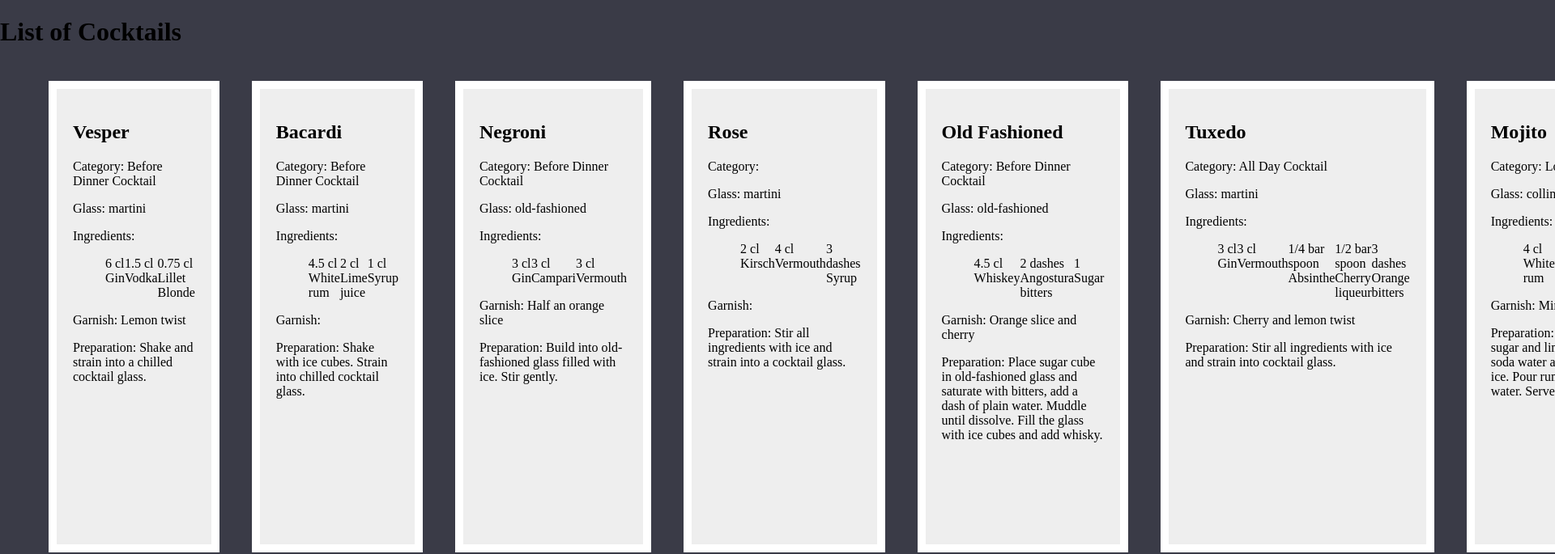
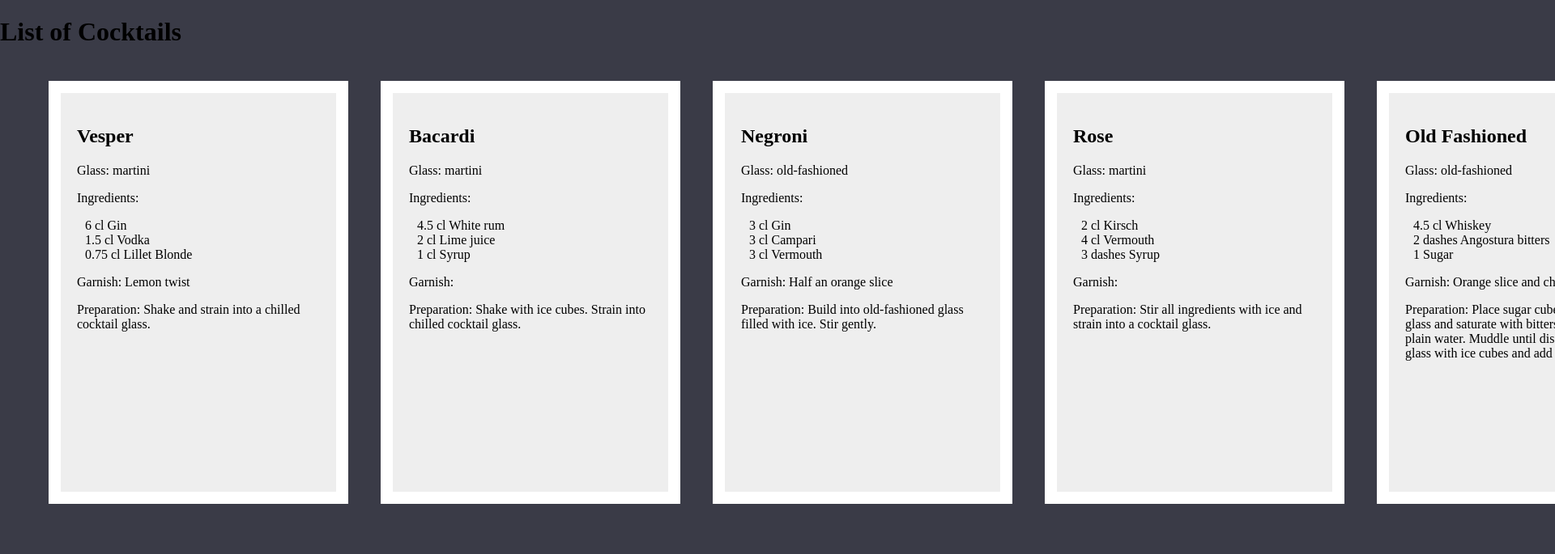
Before and after one commit to isabelchua/cocktail-project, a React (Vite) app: page / in a window 1280 px wide. Shown: the top 685 px of the page at 81% size, 1920 px wide, since content can reach past the window. Built offline with nearby package versions, Linux system fonts and the light colour scheme.

Commit message:
fixed format

```diff
--- a/src/App.css
+++ b/src/App.css
@@ -13,15 +13,20 @@ ul {
 li {
 	/* display: flex; */
 	background-color: #EEE;
-	border: 10px solid #fff;
+	border: 15px solid #fff;
 	list-style: none;
 	margin: 20px;
 	padding: 20px;
+	width: 300px;
 }
 
-li li {
+li ul {
+	flex-direction: column;
+	padding-left: 10px;
+}
+
+li ul li {
 	display: flex;
-
 	border: none;
 	margin: 0px;
 	padding: 0px;
--- a/src/App.jsx
+++ b/src/App.jsx
@@ -9,7 +9,6 @@ function App() {
 				{cocktailData.map((cocktail, index) => (
 					<li key={index}>
 						<h2>{cocktail.name}</h2>
-						<p>Category: {cocktail.category}</p>
 						<p>Glass: {cocktail.glass}</p>
 						<p>Ingredients:</p>
 						<ul>
```
